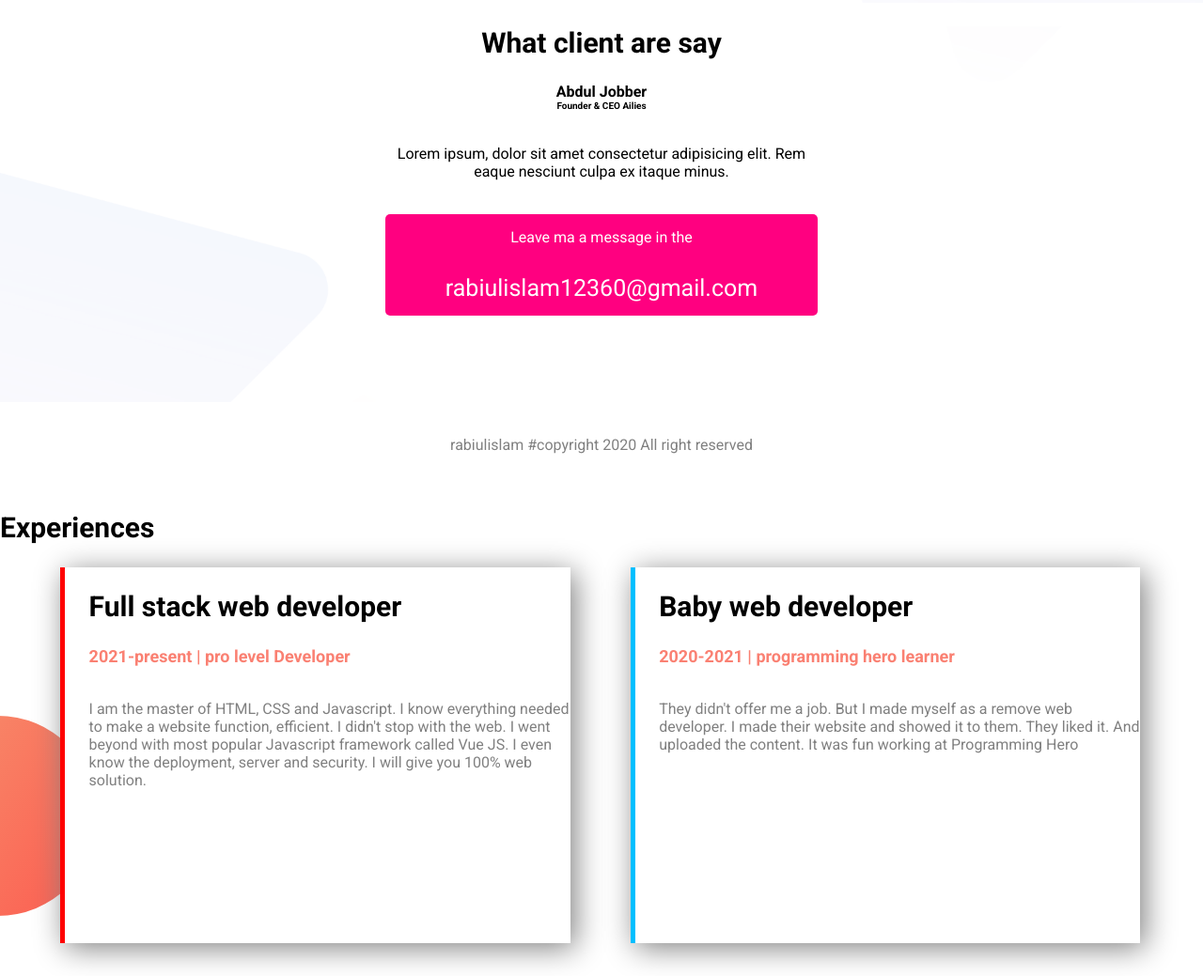
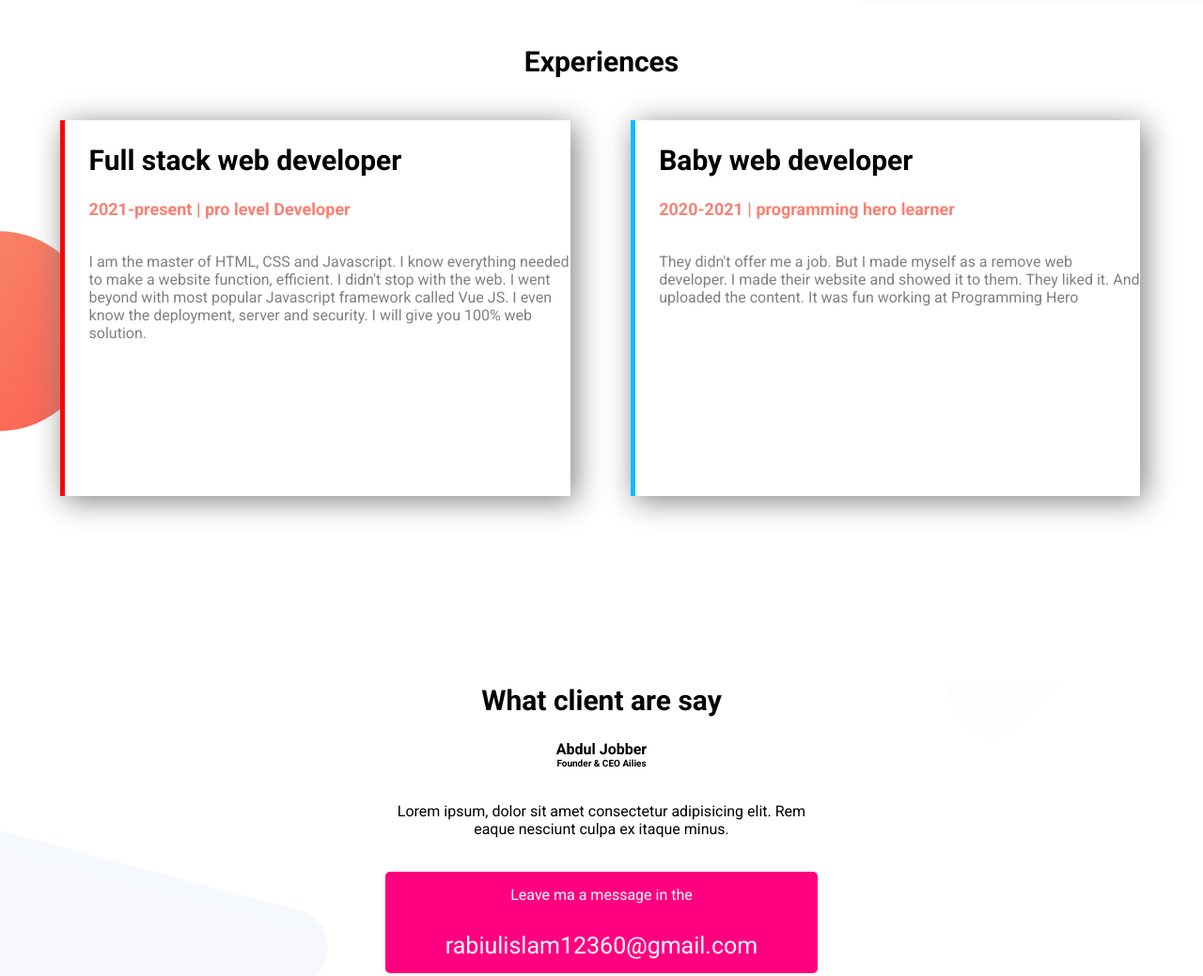
Before and after one commit to RabiulRabbi/personal-website, a plain HTML site: page index.html in a window 1280 px wide. Shown: the part 1872-2911 px from the top of the page at 94% size. Drawn offline with Linux system fonts and the light colour scheme.

Commit message:
exp added

```diff
--- a/index.html
+++ b/index.html
@@ -54,6 +54,22 @@
         </div>
     </section>
 
+    <section class="experience-section">
+        <h1 id="exp">Experiences</h1>
+        <div id="full-stack" class="half-width box">
+            <h1>Full stack web developer</h1>
+            <h2>2021-present | pro level Developer</h2>
+            <p>I am the master of HTML, CSS and Javascript. I know everything needed to make a website function, efficient. I didn't stop with the web. I went beyond with most popular Javascript framework called Vue JS. I even know the deployment, server
+                and security. I will give you 100% web solution.</p>
+        </div>
+        </div>
+        <div id="baby-web" class="half-width box">
+            <h1>Baby web developer</h1>
+            <h2>2020-2021 | programming hero learner</h2>
+            <p>They didn't offer me a job. But I made myself as a remove web developer. I made their website and showed it to them. They liked it. And uploaded the content. It was fun working at Programming Hero</p>
+        </div>
+    </section>
+
     <section class="client-section client-height">
         <div class="container">
             <div class="part-1">
@@ -73,23 +89,6 @@
     <div class="footer-section">
         <p>rabiulislam #copyright 2020 All right reserved</p>
     </div>
-
-
-    <section class="experience-section">
-        <h1>Experiences</h1>
-        <div id="full-stack" class="half-width box">
-            <h1>Full stack web developer</h1>
-            <h2>2021-present | pro level Developer</h2>
-            <p>I am the master of HTML, CSS and Javascript. I know everything needed to make a website function, efficient. I didn't stop with the web. I went beyond with most popular Javascript framework called Vue JS. I even know the deployment, server
-                and security. I will give you 100% web solution.</p>
-        </div>
-        </div>
-        <div id="baby-web" class="half-width box">
-            <h1>Baby web developer</h1>
-            <h2>2020-2021 | programming hero learner</h2>
-            <p>They didn't offer me a job. But I made myself as a remove web developer. I made their website and showed it to them. They liked it. And uploaded the content. It was fun working at Programming Hero</p>
-        </div>
-    </section>
 </body>
 
 </html>
--- a/style.css
+++ b/style.css
@@ -178,6 +178,11 @@
         background-color: white;
     }
 
+    #exp {
+        text-align: center;
+        padding: 20px;
+    }
+
     #full-stack {
         border-left: 5px solid red;
     }
```
